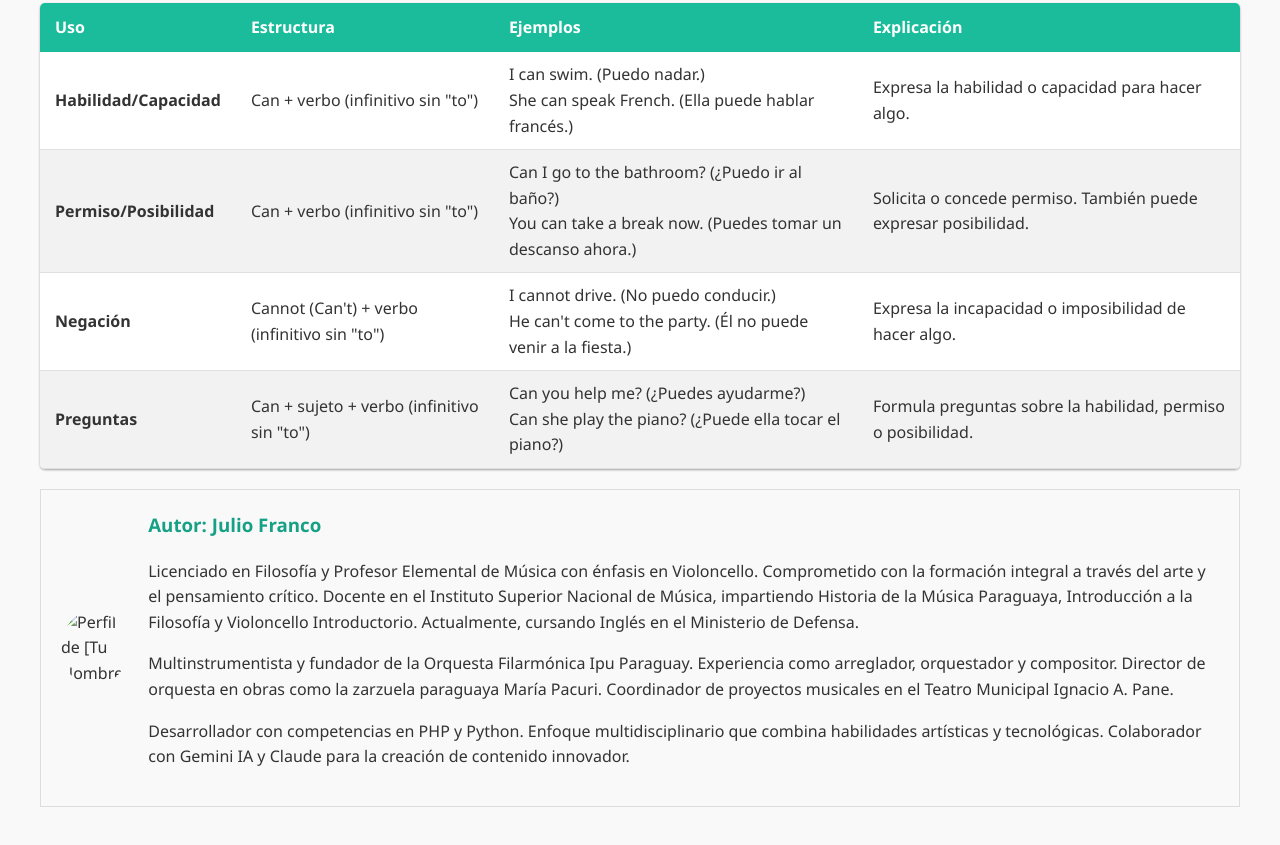
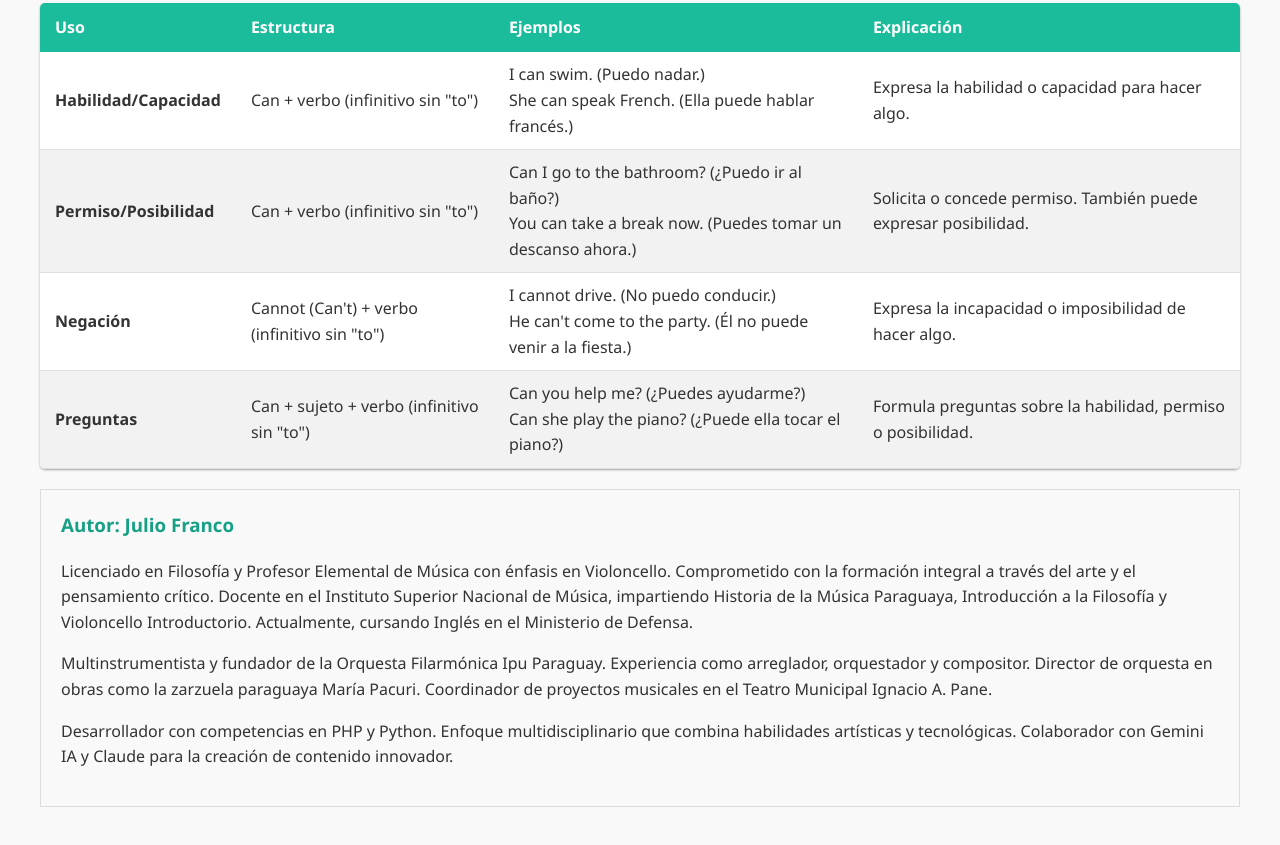
Before and after one commit to jufrancopy/table_english_for_beginners, a plain HTML site: page index.html in a window 1280 px wide. Shown: the part 6397-7242 px from the top of the page. Drawn offline with Linux system fonts and the light colour scheme.

Commit message:
Update index.html

```diff
--- a/index.html
+++ b/index.html
@@ -735,9 +735,6 @@
 
 
 <div class="autor-perfil">
-  <div class="autor-imagen">
-    <img src="tu_imagen_perfil.jpg" alt="Perfil de [Tu Nombre]" width="150">
-  </div>
   <div class="autor-descripcion">
     <h3>Autor: Julio Franco</h3>
     <p>
```
